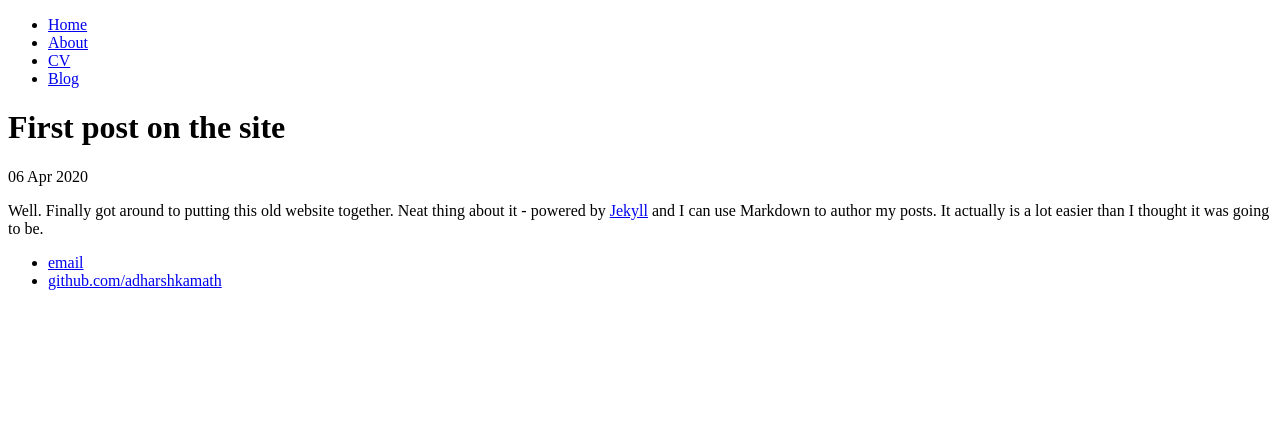
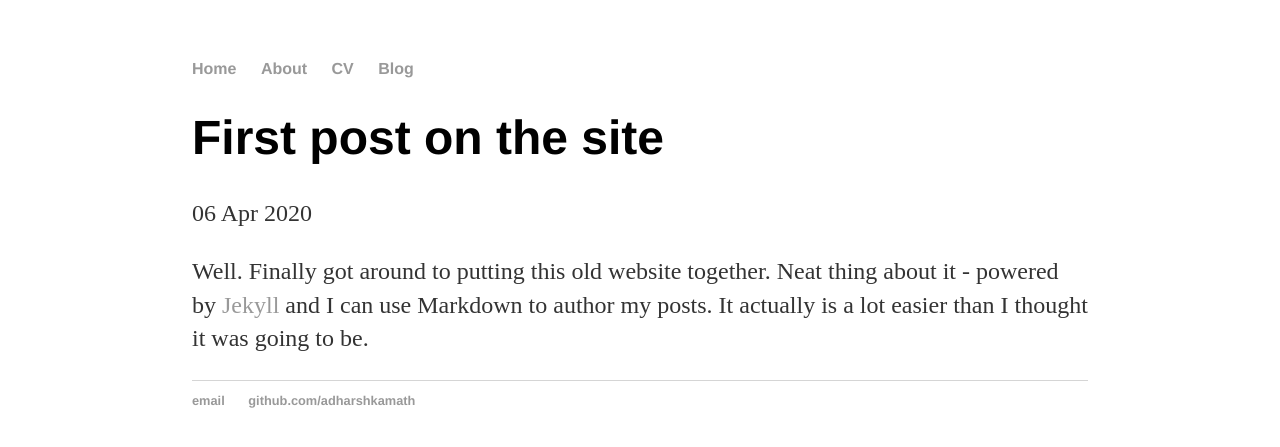
Before and after one commit to adharshkamath/example-site, a Jekyll site: the page built from _posts/2020-04-06-first-post.md, in a window 1280 px wide. Shown: the top 447 px of the page. Built offline with Jekyll 4.4.1, drawn with Linux system fonts in a browser that asks for light colours.

Commit message:
Update default.html

```diff
--- a/_layouts/default.html
+++ b/_layouts/default.html
@@ -3,7 +3,7 @@
 		<head>
 			<title>{{ page.title }}</title>
 			<!-- link to main stylesheet -->
-			<link rel="stylesheet" type="text/css" href="../css/main.css">
+			<link rel="stylesheet" type="text/css" href="/example-site/css/main.css">
 		</head>
 		<body>
 			<nav>
```
